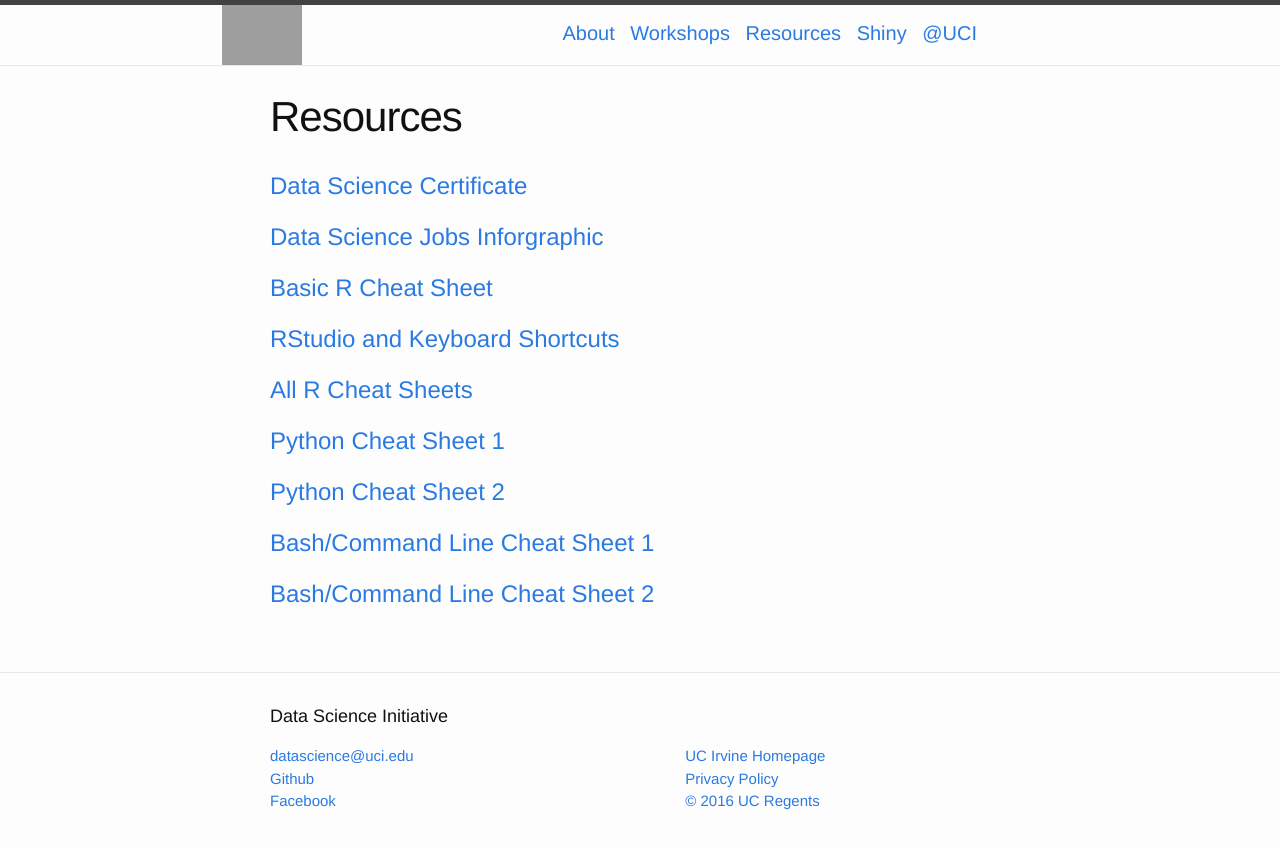
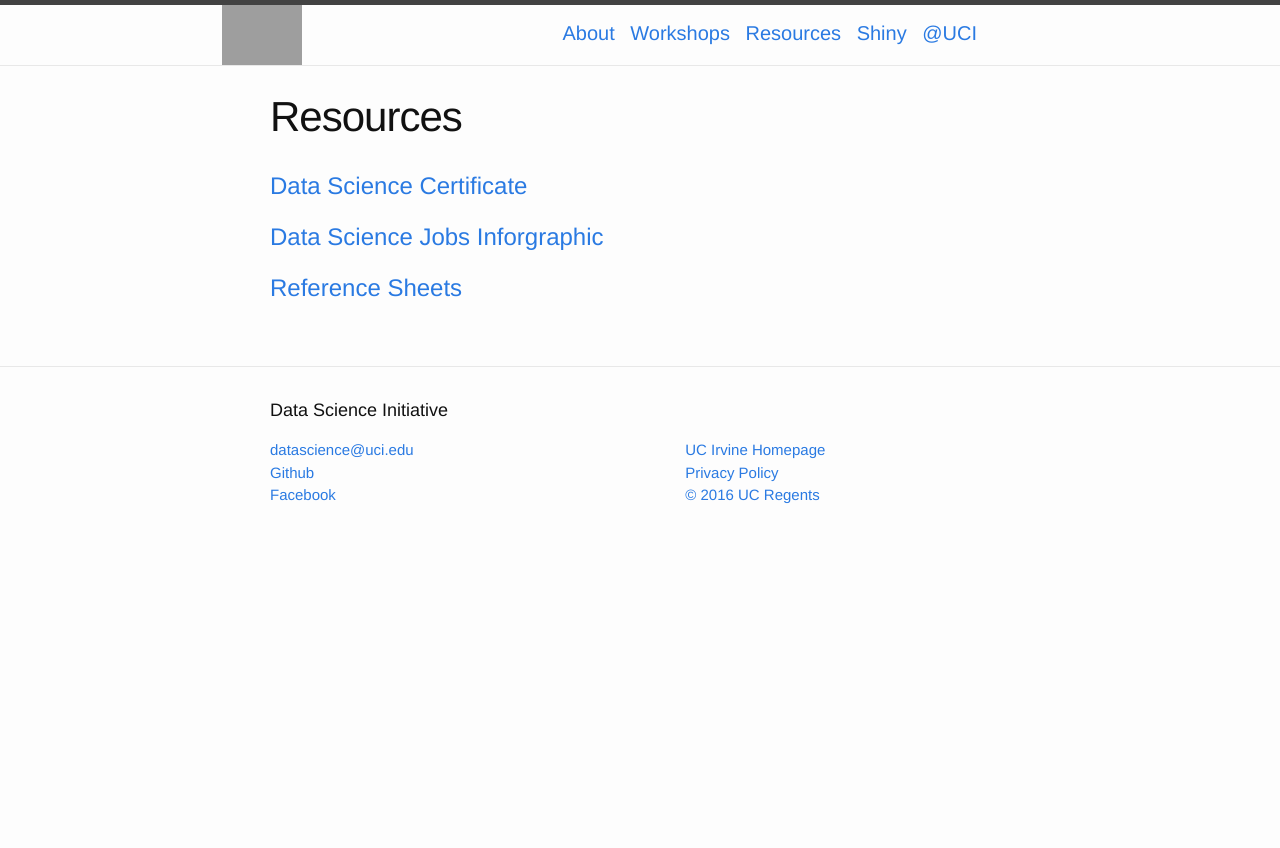
Before and after one commit to UCIDataScienceInitiative/UCIDataScienceInitiative.github.io, a Jekyll site: the page built from Resources/index.html, in a window 1280 px wide. Shown: the top 848 px of the page. Built offline with Jekyll 4.4.1, drawn with Linux system fonts in a browser that asks for light colours; grey boxes are pictures that could not be loaded.

Commit message:
Update index.html

```diff
--- a/Resources/index.html
+++ b/Resources/index.html
@@ -8,16 +8,4 @@ permalink: /Resources/
 
 <h1><a href="http://blog.datacamp.com/wp-content/uploads/2015/11/ds-industry_22.png" target="_blank"> Data Science Jobs Inforgraphic </a></h1>
 
-<h1><a href="https://www.rstudio.com/wp-content/uploads/2016/10/r-cheat-sheet-3.pdf" target="_blank"> Basic R Cheat Sheet </a></h1>
-
-<h1><a href="https://www.rstudio.com/wp-content/uploads/2016/01/rstudio-IDE-cheatsheet.pdf" target="_blank"> RStudio and Keyboard Shortcuts </a></h1>
-
-<h1><a href="https://www.rstudio.com/resources/cheatsheets/" target="_blank"> All R Cheat Sheets </a></h1>
-
-<h1><a href="http://www.cogsci.rpi.edu/~destem/gamedev/python.pdf" target="_blank"> Python Cheat Sheet 1 </a></h1>
-
-<h1><a href="http://www.astro.up.pt/~sousasag/Python_For_Astronomers/Python_qr.pdf" target="_blank"> Python Cheat Sheet 2 </a></h1>
-
-<h1><a href="https://www.cheatography.com/davechild/cheat-sheets/linux-command-line/" target="_blank"> Bash/Command Line Cheat Sheet 1 </a></h1>
-
-<h1><a href="https://www.git-tower.com/blog/command-line-cheat-sheet/" target="_blank"> Bash/Command Line Cheat Sheet 2 </a></h1>
+<h1><a href="http://ucidatascienceinitiative.github.io/References/">Reference Sheets</a></h1>
```
